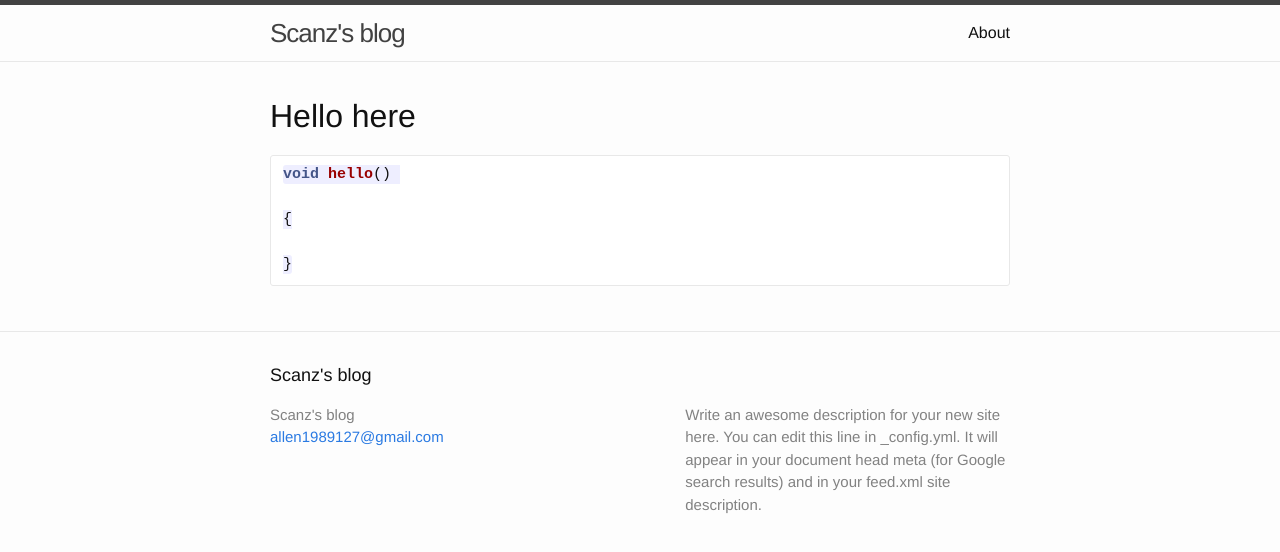
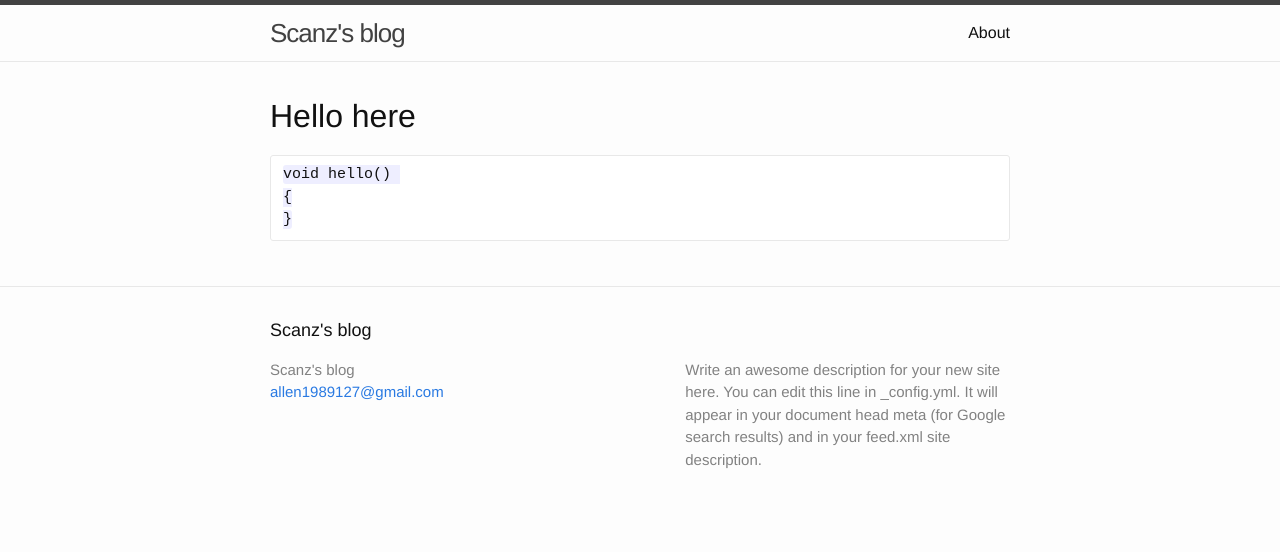
Before and after one commit to allen1989127/blog, a Jekyll site: the page built from _posts/2014-12-29-hello.md, in a window 1280 px wide. Shown: the top 552 px of the page. Built offline with Jekyll 4.4.1, drawn with Linux system fonts in a browser that asks for light colours.

Commit message:
add hello blog

````diff
--- a/_posts/2014-12-29-hello.md
+++ b/_posts/2014-12-29-hello.md
@@ -7,10 +7,6 @@ categories:  hello
 
 #Hello here
 
-```c
-void hello()
-
-{
-
-}
-```
+    void hello()
+    {
+    }
````
